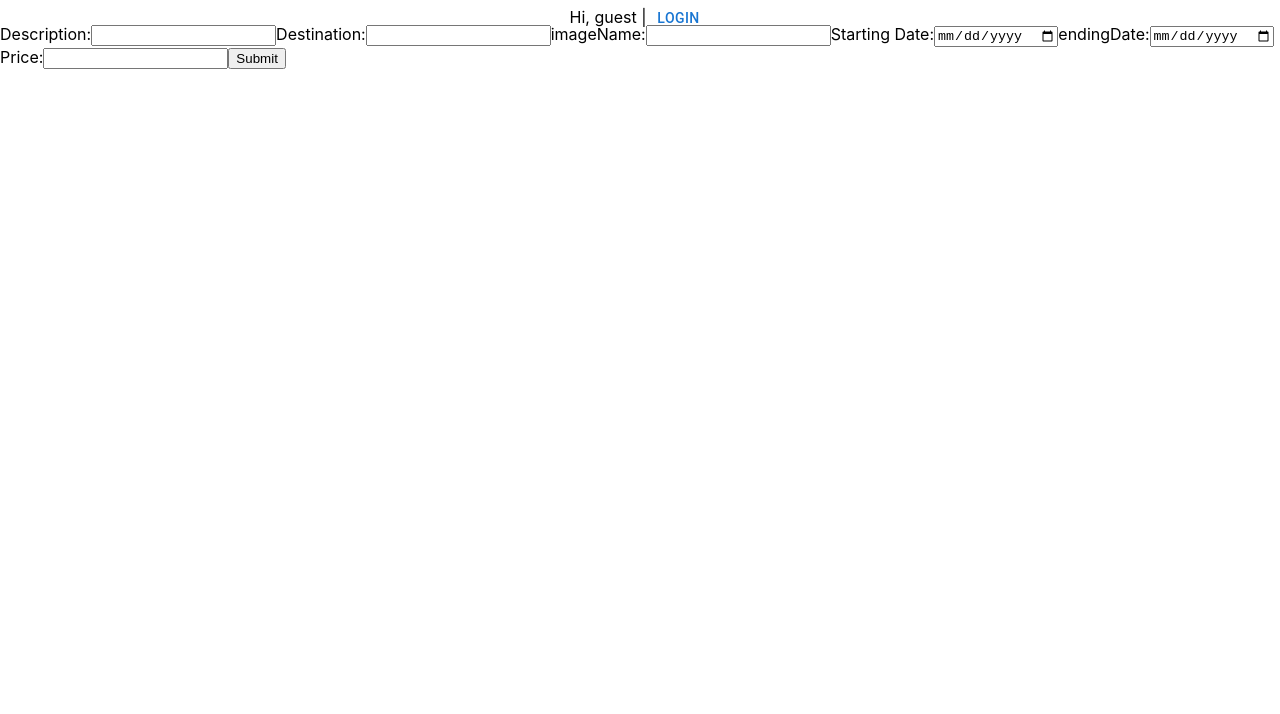
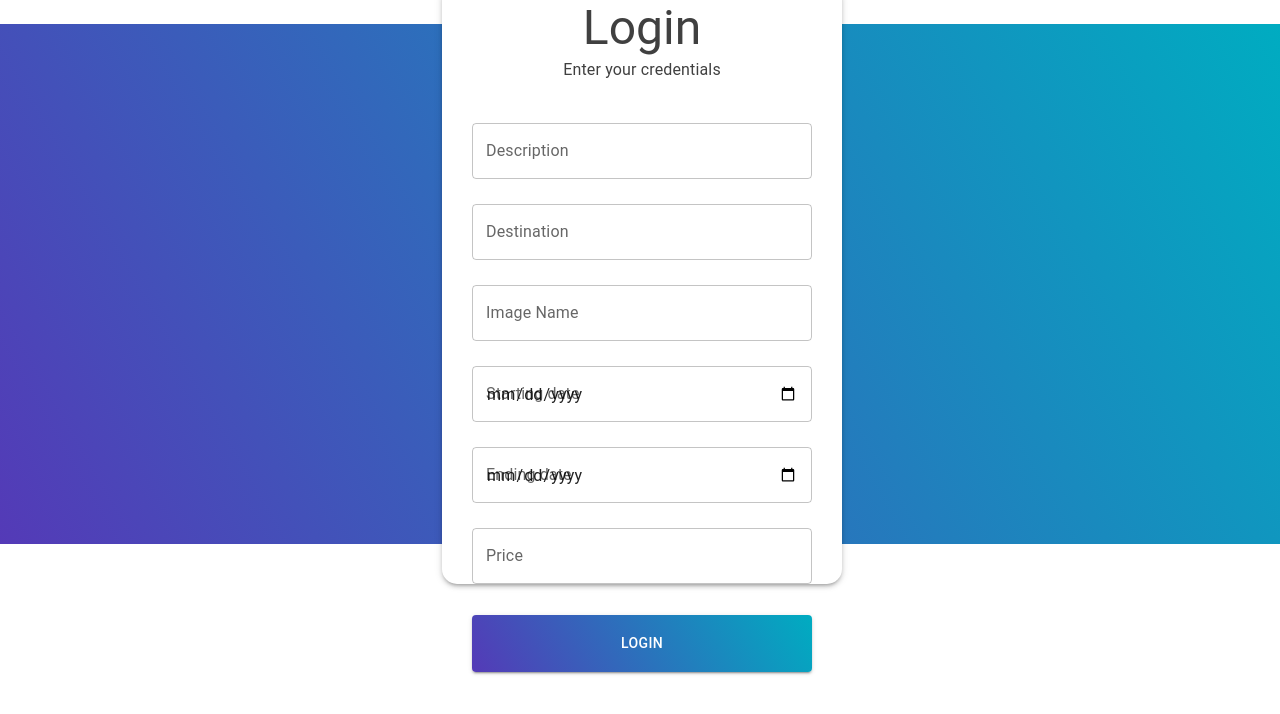
Before and after one commit to eylonxx/BookingProject, a React (Create React App) app in the folder client/: page /vacations/new in a window 1280 px wide. Shown: the top 714 px of the page. Built offline with nearby package versions, Linux system fonts and the light colour scheme.

Commit message:
new vacation form

```diff
--- a/client/src/Components/Vacations/NewVacationForm/NewVacationForm.tsx
+++ b/client/src/Components/Vacations/NewVacationForm/NewVacationForm.tsx
@@ -1,56 +1,266 @@
 import React from 'react';
+import { Button, TextField } from '@mui/material';
+import { Controller } from 'react-hook-form';
+import { useNavigate } from 'react-router-dom';
 import { useForm, SubmitHandler } from 'react-hook-form';
 import VacationModel from '../../../Models/vacationModel';
 import vacationService from '../../../Services/VacationService';
-import { useNavigate } from 'react-router-dom';
+import CssBaseline from '@mui/material/CssBaseline';
+import Paper from '@mui/material/Paper';
+import Box from '@mui/material/Box';
+import Typography from '@mui/material/Typography';
+import Container from '@mui/material/Container';
+import { createTheme, ThemeProvider } from '@mui/material/styles';
+import { handleErrorText } from '../../../Utils/formValidation';
 
 export default function NewVacationForm() {
-  const { register, handleSubmit } = useForm<VacationModel>({ defaultValues: {} });
+  const { register, handleSubmit, control } = useForm<VacationModel>();
   const navigate = useNavigate();
-  const onSubmit: SubmitHandler<VacationModel> = async (vacation) => {
+  const sendData: SubmitHandler<VacationModel> = async (vacation) => {
     await vacationService.createVacation(vacation);
     navigate('/vacations');
   };
 
+  const validationHandler = {
+    description: handleErrorText('Please enter a description', 'Must be between 4-16 characters'),
+    destination: handleErrorText('Please enter a destination', 'Must be between 4-16 characters'),
+    imageName: handleErrorText('Please upload an image', 'Must be between 4-16 characters'),
+    startingDate: handleErrorText('Please enter a date', 'Must be between 4-16 characters'),
+    endingDate: handleErrorText('Please enter a date', 'Must be between 4-16 characters'),
+    price: handleErrorText('Please enter a price', 'Must be between 4-16 characters'),
+  };
+
+  const theme = createTheme();
+
   return (
-    <form onSubmit={handleSubmit(onSubmit)}>
-      <label>Description:</label>
-      <input
-        {...register('description', {
-          required: { value: true, message: 'Missing description' },
-        })}
+    <div>
+      <div className="header">
+        <div className="inner-header flex">
+          <ThemeProvider theme={theme}>
+            <Container component="main" maxWidth="xs">
+              <Paper elevation={3} sx={{ borderRadius: '15px', paddingTop: 2, width: '400px', height: '600px' }}>
+                <Box
+                  sx={{
+                    marginBottom: '15px',
+                  }}
+                >
+                  <Typography component="h1" variant="h3" sx={{ color: '#404040' }}>
+                    Login
+                  </Typography>
+                  <Typography component="h1" variant="subtitle1" sx={{ color: '#404040' }}>
+                    Enter your credentials
+                  </Typography>
+                </Box>
+                <CssBaseline />
+                <Box
+                  component="form"
+                  onSubmit={handleSubmit(sendData)}
+                  noValidate
+                  sx={{
+                    boxSizing: 'border-box',
+                    display: 'flex',
+                    flexDirection: 'column',
+                    justifyContent: 'flex-start',
+                    alignItems: 'center',
+                  }}
+                >
+                  <Box sx={{ mt: 3, display: 'flex', flexDirection: 'column', gap: '10px' }}>
+                    <Controller
+                      name="description"
+                      control={control}
+                      defaultValue=""
+                      rules={{
+                        required: true,
+                        minLength: 4,
+                        maxLength: 255,
+                      }}
+                      render={({ field, fieldState: { error } }) => (
+                        <TextField
+                          sx={{
+                            width: '340px',
+                            marginBottom: '15px',
+                            '&  .MuiFormHelperText-root.Mui-error': {
+                              // styles for helper text error msg
+                              position: 'absolute',
+                              top: '55px',
+                            },
+                          }}
+                          {...field}
+                          {...register('description')}
+                          type="text"
+                          label="Description"
+                          error={error !== undefined}
+                          helperText={error ? validationHandler.description(error.type) : ''}
                         />
-      <label>Destination:</label>
-      <input
-        {...register('destination', {
-          required: { value: true, message: 'Missing destination' },
-        })}
+                      )}
                     />
-      <label>imageName:</label>
-      <input {...register('imageName')} />
-      <label>Starting Date:</label>
-      <input
+
+                    <Controller
+                      name="destination"
+                      control={control}
+                      defaultValue=""
+                      rules={{
+                        required: true,
+                        minLength: 4,
+                        maxLength: 255,
+                      }}
+                      render={({ field, fieldState: { error } }) => (
+                        <TextField
+                          sx={{
+                            width: '340px',
+                            marginBottom: '15px',
+                            '&  .MuiFormHelperText-root.Mui-error': {
+                              // styles for helper text error msg
+                              position: 'absolute',
+                              top: '55px',
+                            },
+                          }}
+                          {...field}
+                          {...register('destination')}
+                          type="text"
+                          label="Destination"
+                          error={error !== undefined}
+                          helperText={error ? validationHandler.destination(error.type) : ''}
+                        />
+                      )}
+                    />
+                    <Controller
+                      name="imageName"
+                      control={control}
+                      defaultValue=""
+                      rules={{
+                        required: true,
+                        minLength: 4,
+                        maxLength: 255,
+                      }}
+                      render={({ field, fieldState: { error } }) => (
+                        <TextField
+                          sx={{
+                            width: '340px',
+                            marginBottom: '15px',
+                            '&  .MuiFormHelperText-root.Mui-error': {
+                              // styles for helper text error msg
+                              position: 'absolute',
+                              top: '55px',
+                            },
+                          }}
+                          {...field}
+                          {...register('imageName')}
+                          type="text"
+                          label="Image Name"
+                          error={error !== undefined}
+                          helperText={error ? validationHandler.imageName(error.type) : ''}
+                        />
+                      )}
+                    />
+
+                    <Controller
+                      name="startingDate"
+                      control={control}
+                      defaultValue=""
+                      rules={{
+                        required: true,
+                        minLength: 4,
+                        maxLength: 255,
+                      }}
+                      render={({ field, fieldState: { error } }) => (
+                        <TextField
+                          sx={{
+                            width: '340px',
+                            marginBottom: '15px',
+                            '&  .MuiFormHelperText-root.Mui-error': {
+                              // styles for helper text error msg
+                              position: 'absolute',
+                              top: '55px',
+                            },
+                          }}
+                          {...field}
+                          {...register('startingDate')}
                           type="date"
-        {...register('startingDate', {
-          required: { value: true, message: 'Missing starting date' },
-        })}
+                          label="Starting date"
+                          error={error !== undefined}
+                          helperText={error ? validationHandler.startingDate(error.type) : ''}
                         />
-      <label>endingDate:</label>
-      <input
+                      )}
+                    />
+
+                    <Controller
+                      name="endingDate"
+                      control={control}
+                      defaultValue=""
+                      rules={{
+                        required: true,
+                        minLength: 4,
+                        maxLength: 255,
+                      }}
+                      render={({ field, fieldState: { error } }) => (
+                        <TextField
+                          sx={{
+                            width: '340px',
+                            marginBottom: '15px',
+                            '&  .MuiFormHelperText-root.Mui-error': {
+                              // styles for helper text error msg
+                              position: 'absolute',
+                              top: '55px',
+                            },
+                          }}
+                          {...field}
+                          {...register('endingDate')}
                           type="date"
-        {...register('endingDate', {
-          required: { value: true, message: 'Missing ending date' },
-        })}
+                          label="Ending date"
+                          error={error !== undefined}
+                          helperText={error ? validationHandler.endingDate(error.type) : ''}
                         />
-      <label>Price:</label>
-      <input
-        {...register('price', {
-          required: { value: true, message: 'Missing price' },
-          min: { value: 0, message: "Price can't be negative" },
-          max: { value: 100000, message: "Price can't exceed 100,000" },
-        })}
+                      )}
                     />
-      <button>Submit</button>
-    </form>
+                    <Controller
+                      name="price"
+                      control={control}
+                      rules={{
+                        required: true,
+                        minLength: 4,
+                        maxLength: 255,
+                      }}
+                      render={({ field, fieldState: { error } }) => (
+                        <TextField
+                          sx={{
+                            width: '340px',
+                            marginBottom: '15px',
+                            '&  .MuiFormHelperText-root.Mui-error': {
+                              // styles for helper text error msg
+                              position: 'absolute',
+                              top: '55px',
+                            },
+                          }}
+                          {...field}
+                          {...register('price')}
+                          type="number"
+                          label="Price"
+                          error={error !== undefined}
+                          helperText={error ? validationHandler.price(error.type) : ''}
+                        />
+                      )}
+                    />
+                  </Box>
+
+                  <Button
+                    type="submit"
+                    variant="contained"
+                    sx={{
+                      mt: 2,
+                      padding: 2,
+                      width: '85%',
+                      background: 'linear-gradient(60deg, rgba(84, 58, 183, 1) 0%, rgba(0, 172, 193, 1) 100%)',
+                    }}
+                  >
+                    Login
+                  </Button>
+                </Box>
+              </Paper>
+            </Container>
+          </ThemeProvider>
+        </div>
+      </div>
+    </div>
   );
 }
```
Also changed, not shown: client/src/Components/Auth/authUtils.ts (deleted, +0 -13 lines). Lines whose indentation alone changed are shown as unchanged.
